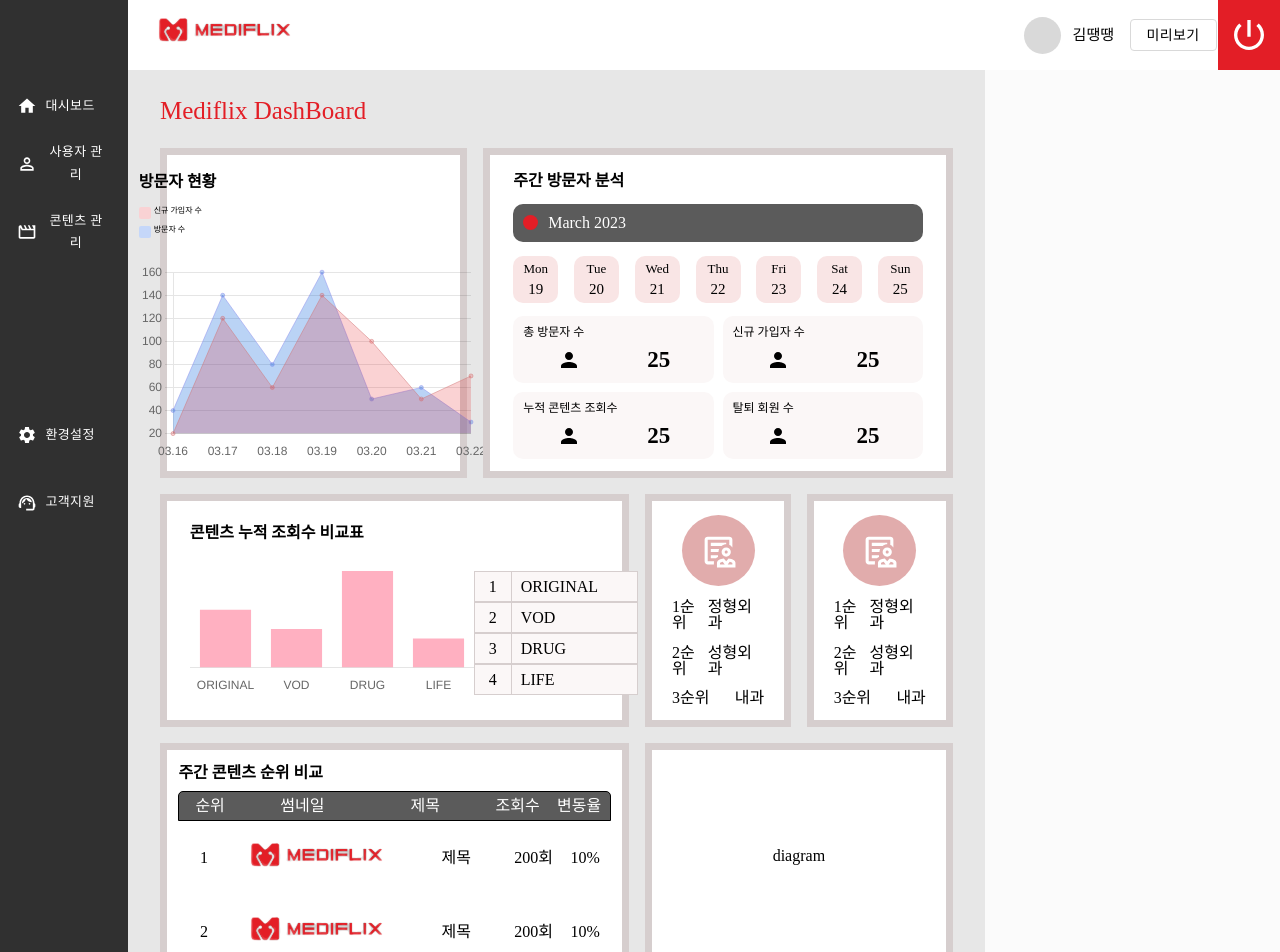
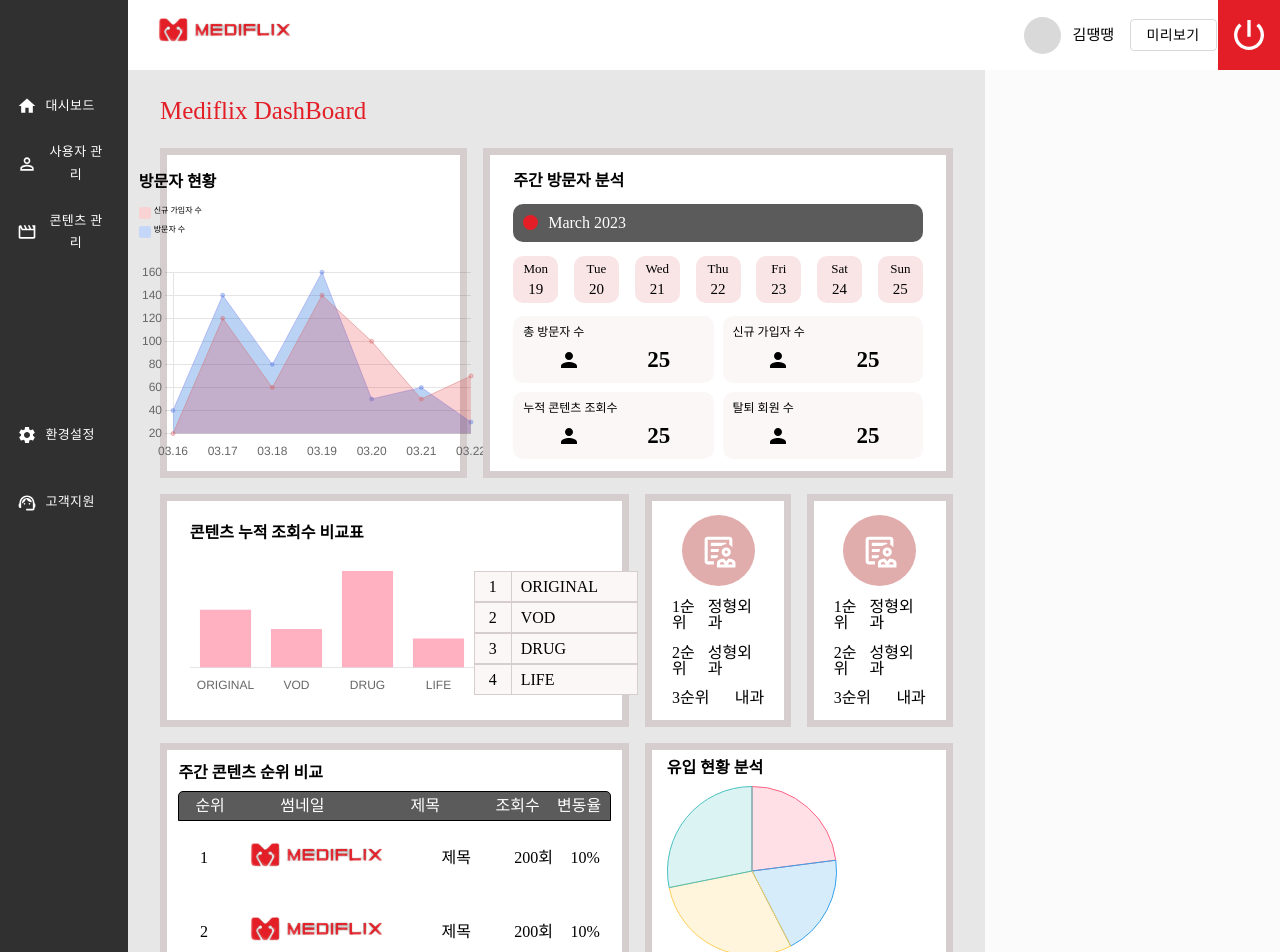
Before and after one commit to MEDIFLIX/ST_FE, a React (Create React App) app in the folder st_fe/: page /main in a window 1280 px wide. Shown: the top 952 px of the page. Built offline with nearby package versions, Linux system fonts and the light colour scheme; a web font is replaced by a local one.

Commit message:
feat : PieChart 진행중

```diff
--- a/st_fe/package.json
+++ b/st_fe/package.json
@@ -19,6 +19,7 @@
     "@types/react-dom": "^18.0.11",
     "axios": "^1.3.4",
     "chart.js": "^4.2.1",
+    "chart.piecelabel.js": "^0.15.0",
     "faker": "^6.6.6",
     "react": "^18.2.0",
     "react-chartjs-2": "^5.2.0",
--- a/st_fe/src/pages/MainPage/MainPage.tsx
+++ b/st_fe/src/pages/MainPage/MainPage.tsx
@@ -6,6 +6,7 @@ import Analysis from './components/Analysis';
 import BarChart from './components/BarChart';
 import ListItems from './components/ListItems';
 import ContentList from './components/ContentList';
+import PieChart from './components/PieChart';
 
 const MainContainer = styled.div`
   width: 100vw;
@@ -128,7 +129,9 @@ const MainPage = () => {
             <ContentBox className={'grid-content'}>
               <ContentList />
             </ContentBox>
-            <ContentBox className={'grid-diagram'}>diagram</ContentBox>
+            <ContentBox className={'grid-diagram'}>
+              <PieChart />
+            </ContentBox>
           </ContentGridBox>
         </DashContainer>
         <MemoContainer></MemoContainer>
--- /dev/null
+++ b/st_fe/src/pages/MainPage/components/PieChart.tsx
@@ -0,0 +1,103 @@
+import React from 'react';
+import { Chart as ChartJS, ArcElement, Tooltip, Legend } from 'chart.js';
+import { Pie } from 'react-chartjs-2';
+import styled from 'styled-components';
+import 'chart.piecelabel.js';
+
+ChartJS.register(ArcElement, Tooltip, Legend);
+
+const PieChartContainer = styled.div`
+  display: flex;
+  flex-direction: column;
+  width: 90%;
+  height: 100%;
+
+  .pieChart_title {
+    font-size: 16px;
+    font-weight: bold;
+    margin: 10px 0px;
+  }
+
+  .pie_wrap {
+    width: 170px;
+    height: 170px;
+  }
+`;
+
+const options = {
+  responsive: true,
+  maintainAspectRatio: false,
+  scaleShowGridLines: false,
+  scales: {
+    x: {
+      display: false,
+      grid: {
+        display: false,
+      },
+    },
+    y: {
+      display: false,
+      grid: {
+        display: false,
+      },
+    },
+  },
+  plugins: {
+    legend: {
+      display: false,
+      position: 'top' as const,
+    },
+    title: {
+      display: false,
+      text: 'Chart.js Bar Chart',
+    },
+    labels: {
+      render: 'value',
+      fontColor: 'black',
+      fontSize: 15,
+      precision: 2,
+    },
+  },
+  pieceLabel: {
+    mode: 'value',
+    position: 'outside',
+    fontSize: 11,
+    fontStyle: 'bold',
+  },
+};
+
+const PieChart = () => {
+  const data = {
+    labels: ['Red', 'Blue', 'Yellow', 'Green'],
+    datasets: [
+      {
+        label: '# of Votes',
+        data: [610, 517, 782, 748],
+        backgroundColor: [
+          'rgba(255, 99, 132, 0.2)',
+          'rgba(54, 162, 235, 0.2)',
+          'rgba(255, 206, 86, 0.2)',
+          'rgba(75, 192, 192, 0.2)',
+        ],
+        borderColor: [
+          'rgba(255, 99, 132, 1)',
+          'rgba(54, 162, 235, 1)',
+          'rgba(255, 206, 86, 1)',
+          'rgba(75, 192, 192, 1)',
+        ],
+        borderWidth: 1,
+      },
+    ],
+  };
+
+  return (
+    <PieChartContainer>
+      <div className="pieChart_title">유입 현황 분석</div>
+      <div className="pie_wrap">
+        <Pie data={data} options={options} />
+      </div>
+    </PieChartContainer>
+  );
+};
+
+export default PieChart;
```
Also changed, not shown: 1 other file (tests, documents, lock files or other folders).
